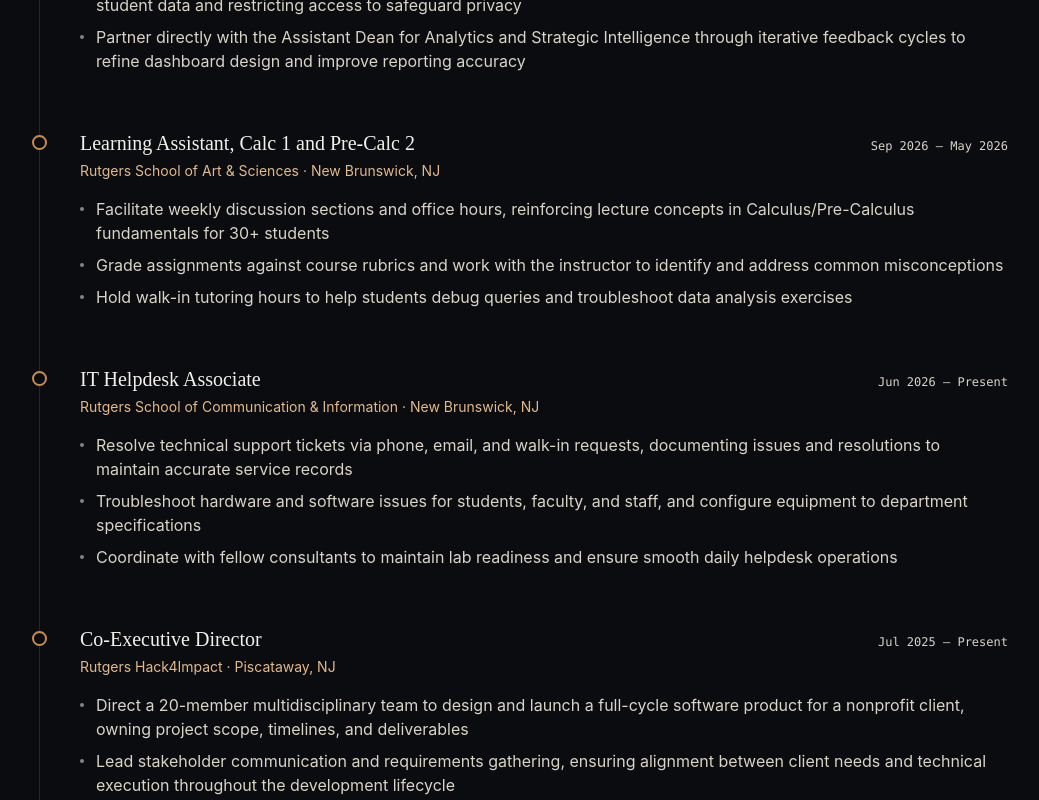
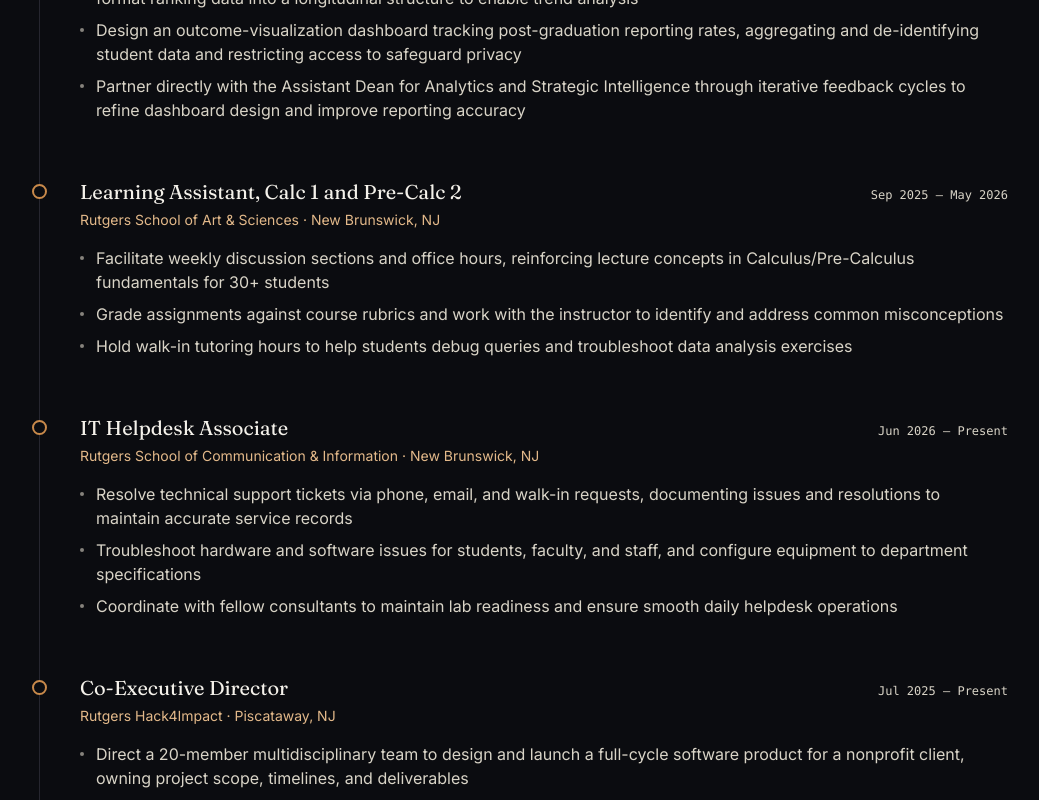
Before and after one commit to balamuruganvignesh/vignesh-portfolio, a React (Vite) app: page / in a window 1280 px wide. Shown: the part 2020-2820 px from the top of the page, without its empty margins (120-1159 px from the left). Built offline with nearby package versions, Linux system fonts and the light colour scheme.

Commit message:
Fix production font loading, data typos, and README
Move Google Fonts import into index.html; the CSS @import came after
the Tailwind import and was dropped from the production build. Correct
the contact email typo and the Learning Assistant start date, and
replace the Vite template README.

```diff
--- a/index.html
+++ b/index.html
@@ -5,6 +5,9 @@
     <link rel="icon" type="image/svg+xml" href="/favicon.svg" />
     <meta name="viewport" content="width=device-width, initial-scale=1.0" />
     <meta name="description" content="Vignesh Balamurugan — Finance & Business Analytics student at Rutgers Business School." />
+    <link rel="preconnect" href="https://fonts.googleapis.com" />
+    <link rel="preconnect" href="https://fonts.gstatic.com" crossorigin />
+    <link rel="stylesheet" href="https://fonts.googleapis.com/css2?family=Inter:wght@300;400;500;600;700;800&family=Fraunces:ital,opsz,wght@0,9..144,400;0,9..144,500;0,9..144,600;1,9..144,400&display=swap" />
     <title>Vignesh Balamurugan</title>
   </head>
   <body>
--- a/src/data.ts
+++ b/src/data.ts
@@ -1,7 +1,7 @@
 export const profile = {
   name: "Vignesh Balamurugan",
   location: "South Brunswick, NJ",
-  email: "vignesh.balamuruagn@rutgers.edu",
+  email: "vignesh.balamurugan@rutgers.edu",
   linkedin: "https://linkedin.com/in/vigneshbalamurugan",
   tagline: "Finance & Business Analytics student turning data into decisions.",
   blurb:
@@ -40,7 +40,7 @@
     org: "Rutgers School of Art & Sciences",
     role: "Learning Assistant, Calc 1 and Pre-Calc 2",
     location: "New Brunswick, NJ",
-    date: "Sep 2026 – May 2026",
+    date: "Sep 2025 – May 2026",
     bullets: [
       "Facilitate weekly discussion sections and office hours, reinforcing lecture concepts in Calculus/Pre-Calculus fundamentals for 30+ students",
       "Grade assignments against course rubrics and work with the instructor to identify and address common misconceptions",
--- a/src/index.css
+++ b/src/index.css
@@ -1,5 +1,4 @@
 @import "tailwindcss";
-@import url("https://fonts.googleapis.com/css2?family=Inter:wght@300;400;500;600;700;800&family=Fraunces:ital,opsz,wght@0,9..144,400;0,9..144,500;0,9..144,600;1,9..144,400&display=swap");
 
 @theme {
   --font-sans: "Inter", ui-sans-serif, system-ui, sans-serif;
```
Also changed, not shown: 1 other file (tests, documents, lock files or other folders).
